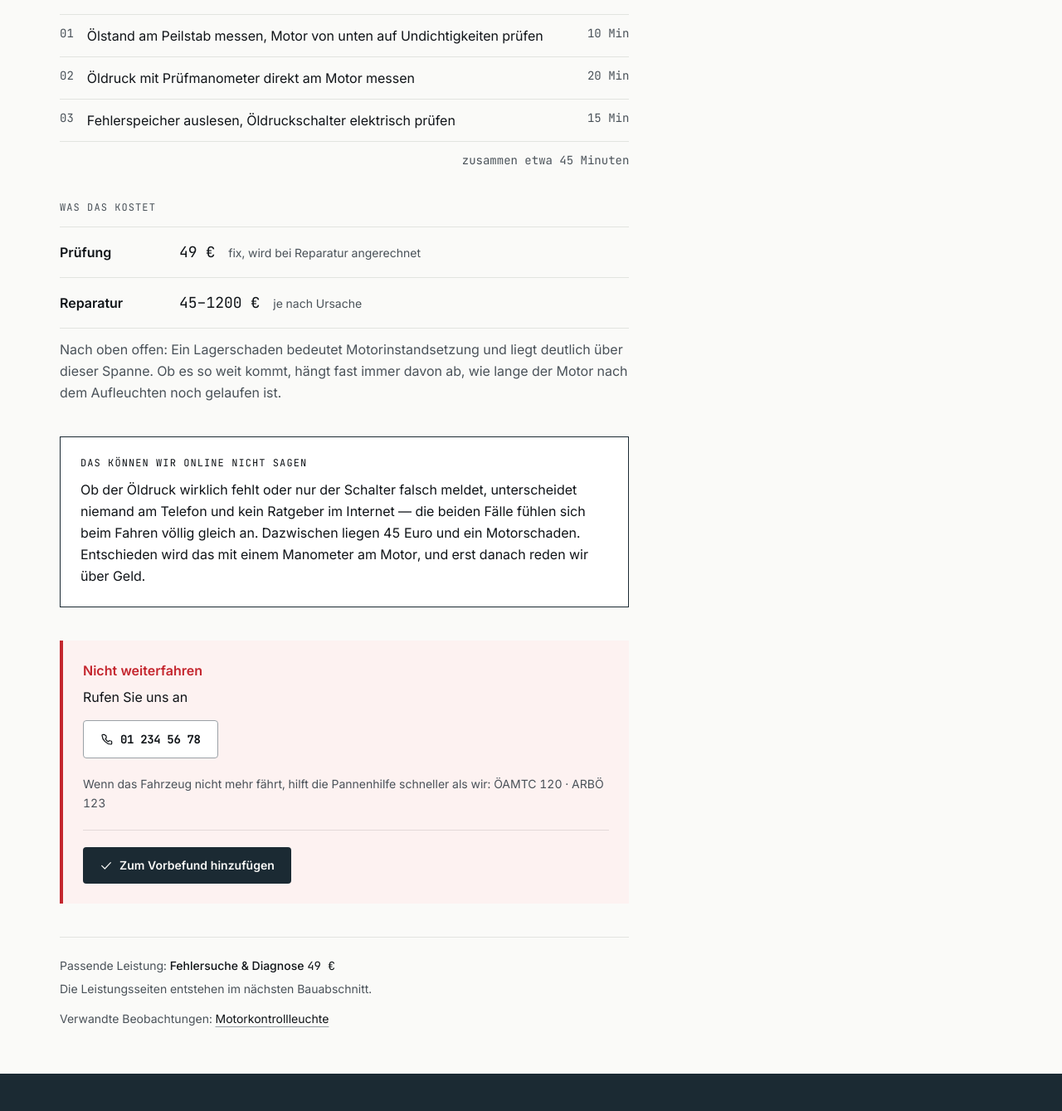
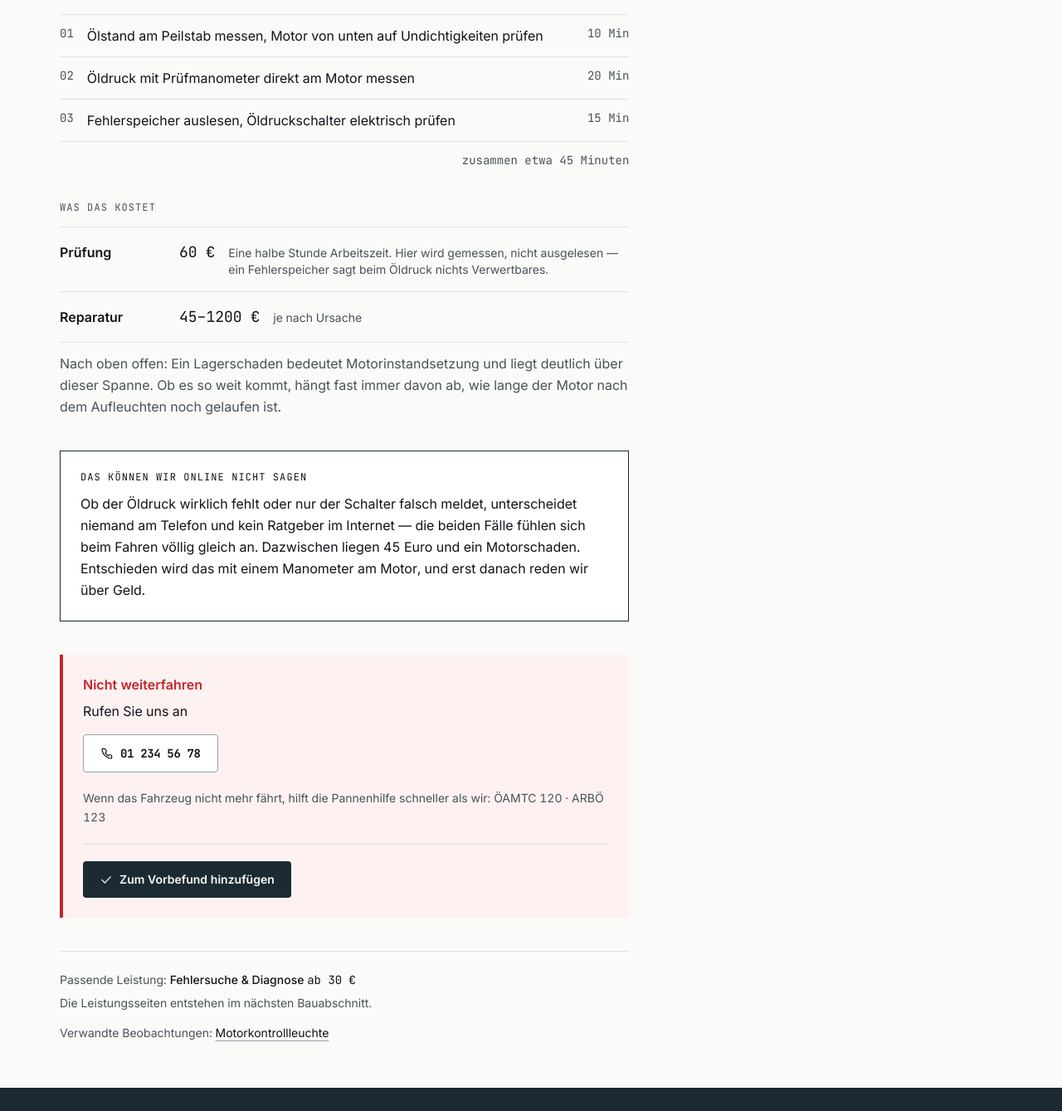
Before and after one commit to DarioD-Dev/nextjs-automechaniker-concept, a Next.js app: page /de/problem/motoroeldruck in a window 1280 px wide. Shown: the part 1366-2705 px from the top of the page at 83% size. Built offline with nearby package versions, Linux system fonts and the light colour scheme; no server answers.

Commit message:
Preise am örtlichen Markt geeicht statt erfunden
Vier Wiener Werkstätten angesehen, eine hat eine echte Preisliste.
Stundensatz 95 -> 120, Diagnose 49 -> 60, Klimaservice 129 -> 99.

Wichtiger als die Zahlen: "Fehler auslesen" ist keine Diagnose. Die Karte
nennt jetzt beide Beträge.

```diff
--- a/messages/de.json
+++ b/messages/de.json
@@ -25,9 +25,9 @@
     "grenzeAbsatz2": "Was tatsächlich defekt ist, zeigt sich am Fahrzeug — mit Messgerät, nicht mit Beschreibung. Wir sagen Ihnen vorher, was die Prüfung kostet, und danach, was die Reparatur kostet. In dieser Reihenfolge.",
     "preiseLabel": "Zwei Zahlen",
     "diagnoseTitel": "Diagnose",
-    "diagnoseText": "Fehlerspeicher auslesen, messen, Befund. Wird bei Beauftragung der Reparatur angerechnet.",
+    "diagnoseText": "Messen, prüfen, Befund — eine halbe Stunde Arbeitszeit. Wird bei Beauftragung der Reparatur angerechnet. Den Fehlerspeicher nur auslesen kostet 30 €.",
     "stundensatzTitel": "Stundensatz",
-    "stundensatzText": "Ein Satz für alles. Keine Zuschläge für einzelne Arbeiten.",
+    "stundensatzText": "Ein Satz für alle Mechanikarbeiten. Keine Zuschläge für einzelne Tätigkeiten, keine Mindestverrechnung.",
     "zusagenTitel": "Drei Zusagen",
     "zusage1": "Keine Arbeit ohne Ihre Freigabe.",
     "zusage2": "Wird es teurer als besprochen, rufen wir an — vorher.",
--- a/src/data/probleme.ts
+++ b/src/data/probleme.ts
@@ -65,13 +65,15 @@ export const PROBLEME = [
       { schritt: "Öldruck mit Prüfmanometer direkt am Motor messen", dauerMinuten: 20 },
       { schritt: "Fehlerspeicher auslesen, Öldruckschalter elektrisch prüfen", dauerMinuten: 15 },
     ],
-    pruefkosten: 49,
+    pruefkosten: 60,
+    pruefkostenHinweis:
+      "Eine halbe Stunde Arbeitszeit. Hier wird gemessen, nicht ausgelesen — ein Fehlerspeicher sagt beim Öldruck nichts Verwertbares.",
     reparaturSpanne: { von: 45, bis: 1200 },
     spannenHinweis:
       "Nach oben offen: Ein Lagerschaden bedeutet Motorinstandsetzung und liegt deutlich über dieser Spanne. Ob es so weit kommt, hängt fast immer davon ab, wie lange der Motor nach dem Aufleuchten noch gelaufen ist.",
     grenze:
       "Ob der Öldruck wirklich fehlt oder nur der Schalter falsch meldet, unterscheidet niemand am Telefon und kein Ratgeber im Internet — die beiden Fälle fühlen sich beim Fahren völlig gleich an. Dazwischen liegen 45 Euro und ein Motorschaden. Entschieden wird das mit einem Manometer am Motor, und erst danach reden wir über Geld.",
-    leistung: { titel: "Fehlersuche & Diagnose", preis: "49 €" },
+    leistung: { titel: "Fehlersuche & Diagnose", preis: "ab 30 €" },
     verwandt: ["motorkontrollleuchte"],
   },
   {
@@ -125,13 +127,15 @@ export const PROBLEME = [
         dauerMinuten: 5,
       },
     ],
-    pruefkosten: 49,
-    reparaturSpanne: { von: 0, bis: 450 },
+    pruefkosten: 30,
+    pruefkostenHinweis:
+      "Das ist das Auslesen des Fehlerspeichers. Auslesen ist noch keine Diagnose: Der Code sagt, welches System sich meldet, nicht welches Bauteil defekt ist. Wenn wir danach suchen müssen, rechnen wir ab der halben Stunde — 60 €, und das sagen wir vorher.",
+    reparaturSpanne: { von: 0, bis: 480 },
     spannenHinweis:
       "Die Null ist ernst gemeint. War es der Tankdeckel, löschen wir den Fehler, zeigen Ihnen die Dichtung, und Sie zahlen nur die Diagnose.",
     grenze:
-      "Ein undichter Tankdeckel und eine müde Lambdasonde erzeugen exakt dieselbe gelbe Leuchte. Zwischen null und 450 Euro entscheidet allein der Fehlerspeicher — und den kann man nur am Fahrzeug auslesen. Wer Ihnen am Telefon sagt, was es ist, rät.",
-    leistung: { titel: "Fehlersuche & Diagnose", preis: "49 €" },
+      "Ein undichter Tankdeckel und eine müde Lambdasonde erzeugen exakt dieselbe gelbe Leuchte. Zwischen null und 480 Euro entscheidet allein der Fehlerspeicher — und den kann man nur am Fahrzeug auslesen. Wer Ihnen am Telefon sagt, was es ist, rät.",
+    leistung: { titel: "Fehlersuche & Diagnose", preis: "ab 30 €" },
     verwandt: ["motoroeldruck"],
   },
   {
@@ -183,15 +187,15 @@ export const PROBLEME = [
         dauerMinuten: 20,
       },
     ],
-    pruefkosten: 49,
+    pruefkosten: 60,
     pruefkostenHinweis:
       "Entfällt, wenn Sie den Klimaservice gleich mitbeauftragen — die Messung ist dort enthalten.",
-    reparaturSpanne: { von: 129, bis: 900 },
+    reparaturSpanne: { von: 99, bis: 950 },
     spannenHinweis:
-      "129 Euro ist der Klimaservice mit neuem Kältemittel. Alles darüber ist eine echte Reparatur: Kondensator, Leitung oder Kompressor.",
+      "99 Euro ist der Klimaservice mit neuem Kältemittel, 119 Euro mit Desinfektion des Verdampfers. Alles darüber ist eine echte Reparatur: Kondensator, Leitung oder Kompressor.",
     grenze:
-      "Ob die Anlage nur leer ist oder ein Leck hat, zeigt sich erst beim Befüllen und Nachmessen. Deshalb sagen wir Ihnen vorher nicht zu, dass die 129 Euro reichen. Was wir Ihnen zusagen: Kältemittel nachfüllen ohne Lecksuche ist bei einer undichten Anlage weggeworfenes Geld, und wir sagen Ihnen, welcher der beiden Fälle vorliegt, bevor Sie sich entscheiden.",
-    leistung: { titel: "Klimaservice", preis: "129 €" },
+      "Ob die Anlage nur leer ist oder ein Leck hat, zeigt sich erst beim Befüllen und Nachmessen. Deshalb sagen wir Ihnen vorher nicht zu, dass die 99 Euro reichen. Was wir Ihnen zusagen: Kältemittel nachfüllen ohne Lecksuche ist bei einer undichten Anlage weggeworfenes Geld, und wir sagen Ihnen, welcher der beiden Fälle vorliegt, bevor Sie sich entscheiden.",
+    leistung: { titel: "Klimaservice", preis: "ab 99 €" },
     verwandt: [],
   },
 ] as const satisfies readonly Problem[];
--- a/src/data/werkstatt.ts
+++ b/src/data/werkstatt.ts
@@ -19,8 +19,13 @@ export const WERKSTATT = {
     { tage: "Samstag", zeit: "08:00 – 12:00" },
     { tage: "Sonntag & Feiertag", zeit: "geschlossen" },
   ],
-  stundensatz: 95,
-  diagnosepauschale: 49,
+  // An der veröffentlichten Preisliste von V & D Automotive (Wien) geeicht,
+  // damit die Demo für einen echten Betrieb nicht sofort unglaubwürdig wirkt:
+  // Arbeitszeit Mechanik 120 €/h, Fehler auslesen 30 €. Die Diagnosepauschale
+  // ist genau eine halbe Stunde Arbeitszeit — keine Fantasiezahl.
+  stundensatz: 120,
+  auslesen: 30,
+  diagnosepauschale: 60,
   antwortzeit: "innerhalb von 4 Stunden an Werktagen",
 } as const;
 
```
